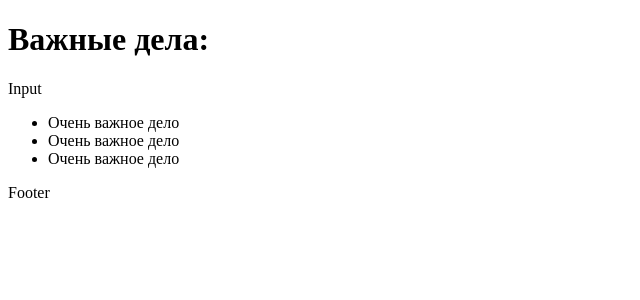
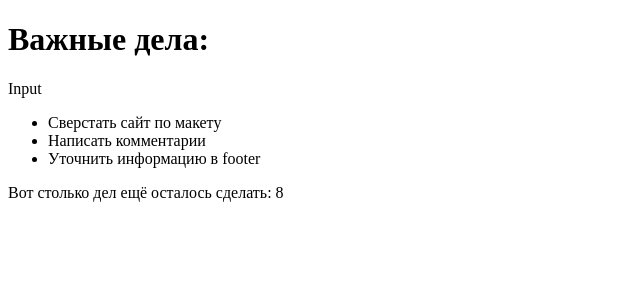
Before and after one commit to WebHeroSchool/React_proj-1, a React (Create React App) app in the folder todo/: page / in a window 1280 px wide. Shown: the top 300 px of the page, without its empty margins (0-640 px from the left). Built offline with nearby package versions, Linux system fonts and the light colour scheme.

Commit message:
create Props

```diff
--- a/todo/src/components/App/App.js
+++ b/todo/src/components/App/App.js
@@ -3,12 +3,14 @@ import ItemList from '../ItemList/ItemList';
 import InputItem from '../InputItem/InputItem';
 import Footer from '../Footer/Footer';
 
+const todoItem = 'Сверстать сайт по макету';
+
 const App = () => (
     <div>
     <h1>Важные дела:</h1>
     	<InputItem />
-    	<ItemList/>
-    	<Footer />
+    	<ItemList todoItem = {todoItem} />
+    	<Footer count={8} />
     </div>);
 
 export default App;
--- a/todo/src/components/Footer/Footer.js
+++ b/todo/src/components/Footer/Footer.js
@@ -1,3 +1,3 @@
 import React from 'react';
-const Footer = () => (<p>Footer</p>);
+const Footer = ({count}) => (<p>Вот столько дел ещё осталось сделать: {count} </p>);
 export default Footer;
--- a/todo/src/components/Item/Item.js
+++ b/todo/src/components/Item/Item.js
@@ -1,3 +1,3 @@
 import React from 'react';
-const Item = () => (<span>Очень важное дело</span>);
+const Item = ({todoItem}) => (<span>{todoItem}</span>);
 export default Item;
--- a/todo/src/components/ItemList/ItemList.js
+++ b/todo/src/components/ItemList/ItemList.js
@@ -1,10 +1,10 @@
 import React from 'react';
 import Item from '../Item/Item.js';
 
-const ItemList = () => (<ul>
-  <li><Item /></li>
-  <li><Item /></li>
-  <li><Item /></li>
+const ItemList = ({todoItem}) => (<ul>
+  <li><Item todoItem = {todoItem} /></li>
+  <li><Item todoItem = {'Написать комментарии'} /></li>
+  <li><Item todoItem = {'Уточнить информацию в footer'} /></li>
 </ul>);
 
 export default ItemList;
```
